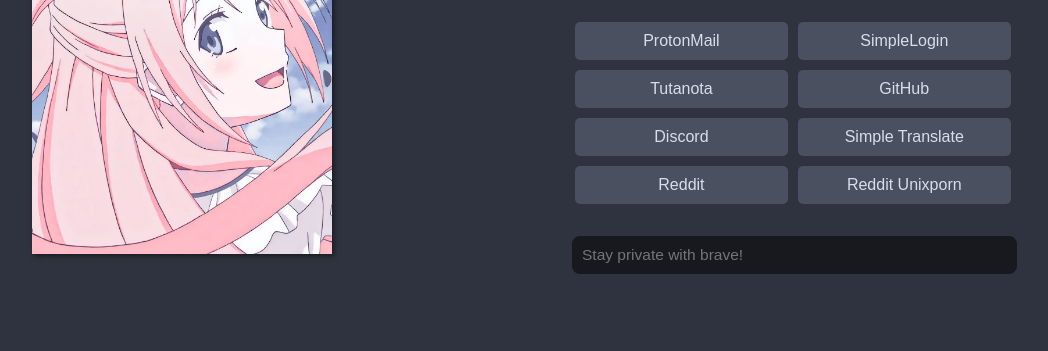
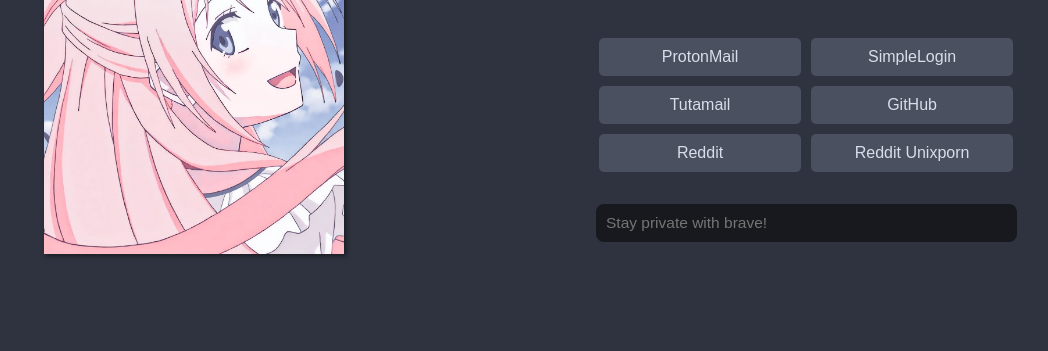
Before and after one commit to b65t/startpage, a plain HTML site: page islam-my-starpage.html in a window 1280 px wide. Shown: the part 300-651 px from the top of the page, without its empty margins (142-1190 px from the left). Drawn offline with Linux system fonts and the light colour scheme.

Commit message:
Update islam-my-starpage.html

```diff
--- a/islam-my-starpage.html
+++ b/islam-my-starpage.html
@@ -1,4 +1,3 @@
-<!DOCTYPE html>
 <html lang="en">
 <head>
     <meta charset="UTF-8">
@@ -101,10 +100,8 @@
     <ul class="links-list">
         <li><a href="https://protonmail.com/">ProtonMail</a></li>
         <li><a href="https://app.simplelogin.io/dashboard/">SimpleLogin</a></li>
-        <li><a href="https://tutanota.com/">Tutanota</a></li>
+        <li><a href="https://tutamail.com/">Tutamail</a></li>
         <li><a href="https://github.com/">GitHub</a></li>
-        <li><a href="https://discord.com/">Discord</a></li>
-        <li><a href="https://simple-translate.com/">Simple Translate</a></li>
         <li><a href="https://www.reddit.com/">Reddit</a></li>
         <li><a href="https://www.reddit.com/r/unixporn/">Reddit Unixporn</a></li>
     </ul>
```
